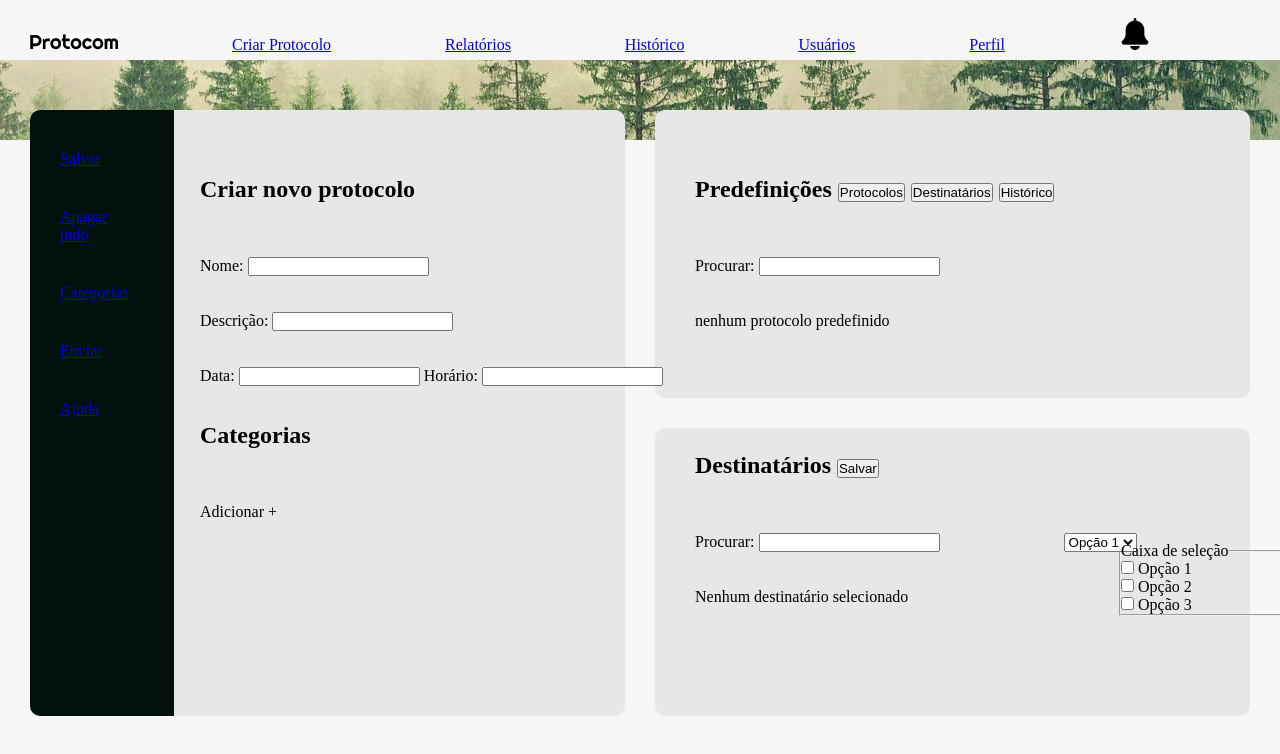
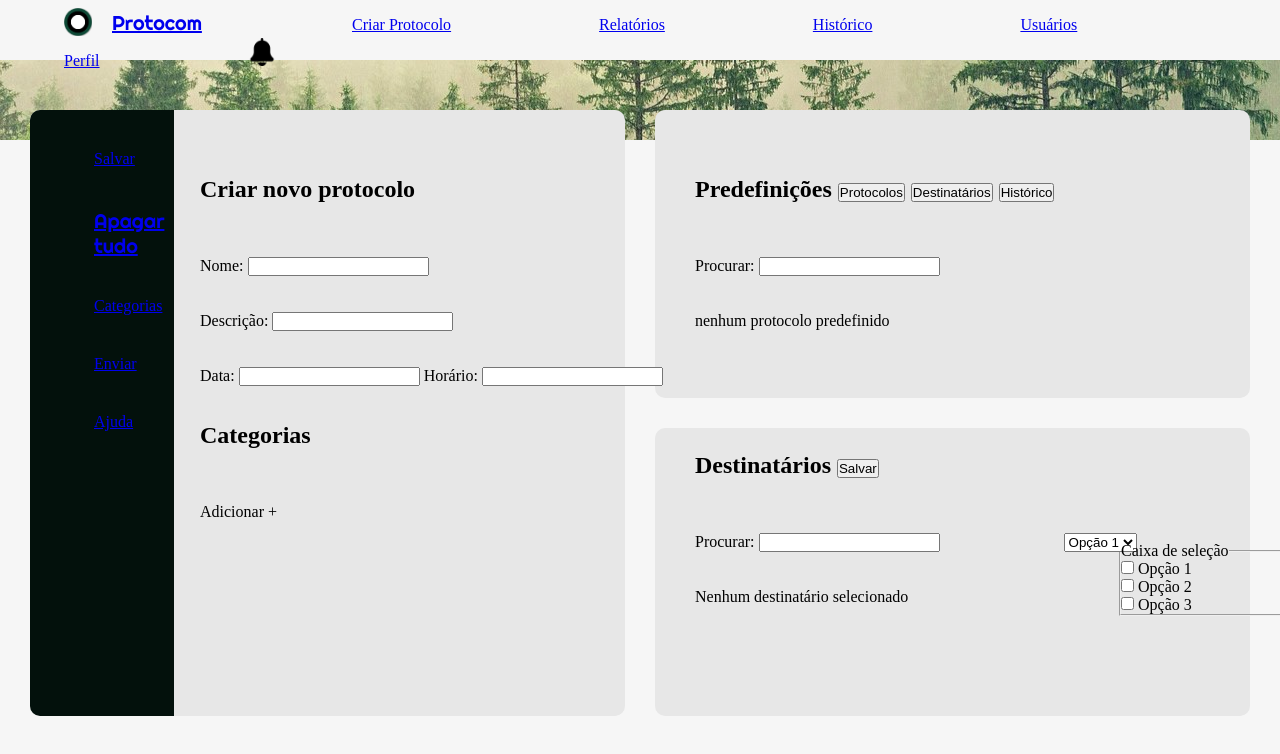
Before and after one commit to 2023M2T7-Inteli/Projeto4, a plain HTML site: page Programação/frontend/pesquisadores/pesquisadores.html in a window 1280 px wide. Shown: the top 754 px of the page. Drawn offline with Linux system fonts and the light colour scheme.

Commit message:
Logo do protocom adicionado à esquerda superior da tela e refatoramento de código

```diff
--- a/Programação/frontend/pesquisadores/pesquisadores.css
+++ b/Programação/frontend/pesquisadores/pesquisadores.css
@@ -15,9 +15,27 @@ nav ul li {
 
     display: inline-block;
     margin-right: 80px;
-    margin-left: 30px;
-    margin-top: 18px;
+    margin-left: 8vh;
+    margin-top: -2vh;
   }
+
+.navhorizontal ul li:first-child {
+    display: inline;
+}
+nav ul li:nth-child(2){
+
+  width: 92px;
+  height: 26px;
+
+  font-family: 'Righteous';
+  font-style: normal;
+  font-weight: 400;
+  font-size: 20px;
+  line-height: 25px;
+
+  color: #000000;
+
+}
 /*define a altura do cabeçario*/
 header {
     height: 50px;
@@ -43,8 +61,8 @@ container {
     "a c";
   }
 
-/* define a margem acima da barra de navegação lateral*/
-.navlateral ul li{
+/* define a margem acima da barra de navegação vertical*/
+.navvertical ul li{
   margin-top:5vh;
 }
 
@@ -97,8 +115,8 @@ container {
 .background{
     height: 10vh;
 }
-/*define a cor e o tamanho do menu de navegação lateral*/
-.menulateral{
+/*define a cor e o tamanho do menu de navegação vertical*/
+.menuvertical{
     background-color: #03110C;
     height: 100vh;
     width: 18vh;
@@ -121,6 +139,15 @@ fieldset{
 }
 
 .notificacao{
-  width: 4vh;
-  height: 4vh;
+  width: 3.5vh;
+  height: 3.5vh;
 }
+
+.Logo{
+  width: 3.5vh;
+  height: 3.5vh;
+  vertical-align: middle;
+  margin-right: -16vh;
+  margin-top:1vh;
+  margin-bottom: 2vh;
+}
--- a/Programação/frontend/pesquisadores/pesquisadores.html
+++ b/Programação/frontend/pesquisadores/pesquisadores.html
@@ -12,9 +12,11 @@
     <!--Cabeçario da página com os botões de navegação da plataforma-->
     <header>
         <!--interface de navegação para redirecionar a página-->
-        <nav>
+        <nav class="navhorizontal">
+
             <ul>
-                <li><a href="#"><img src="images/Protocom.jpg" alt="Protocom"></a></li>
+                <li><a href="#"></a><img class="Logo" src="images/Logo.png" alt="Logo"></a></li>
+                <li><a href="#">Protocom</a></li>
                 <li><a href="#">Criar Protocolo</a></li>
                 <li><a href="#">Relatórios</a></li>
                 <li><a href="#">Histórico</a></li>
@@ -22,6 +24,7 @@
                 <li><a href="#">Perfil</a></li>
                 <li><a href="#"><img class="notificacao" src="images/notifications.png" alt="notificacao"></a></li>
             </ul>
+
         </nav>
         <div class="imgfundo"></div>
     </header>
@@ -50,10 +53,10 @@
                 <br><br><br>
                 <div class="perguntasinseridas">Adicionar +</div>
             </div>
-            <!--barra de navegação lateral com botões que modificam a tela de criação de protolocolos,
+            <!--barra de navegação vertical com botões que modificam a tela de criação de protolocolos,
             possibilitando criação de perguntas, deletar, salvar, enviar e um botão adicional de ajuda-->
-            <div class ="menulateral">
-                <nav class = "navlateral">
+            <div class ="menuvertical">
+                <nav class = "navvertical">
                     <ul>
                         <li><a href="#">Salvar</a></li>
                         <li><a href="#">Apagar tudo</a></li>
```
